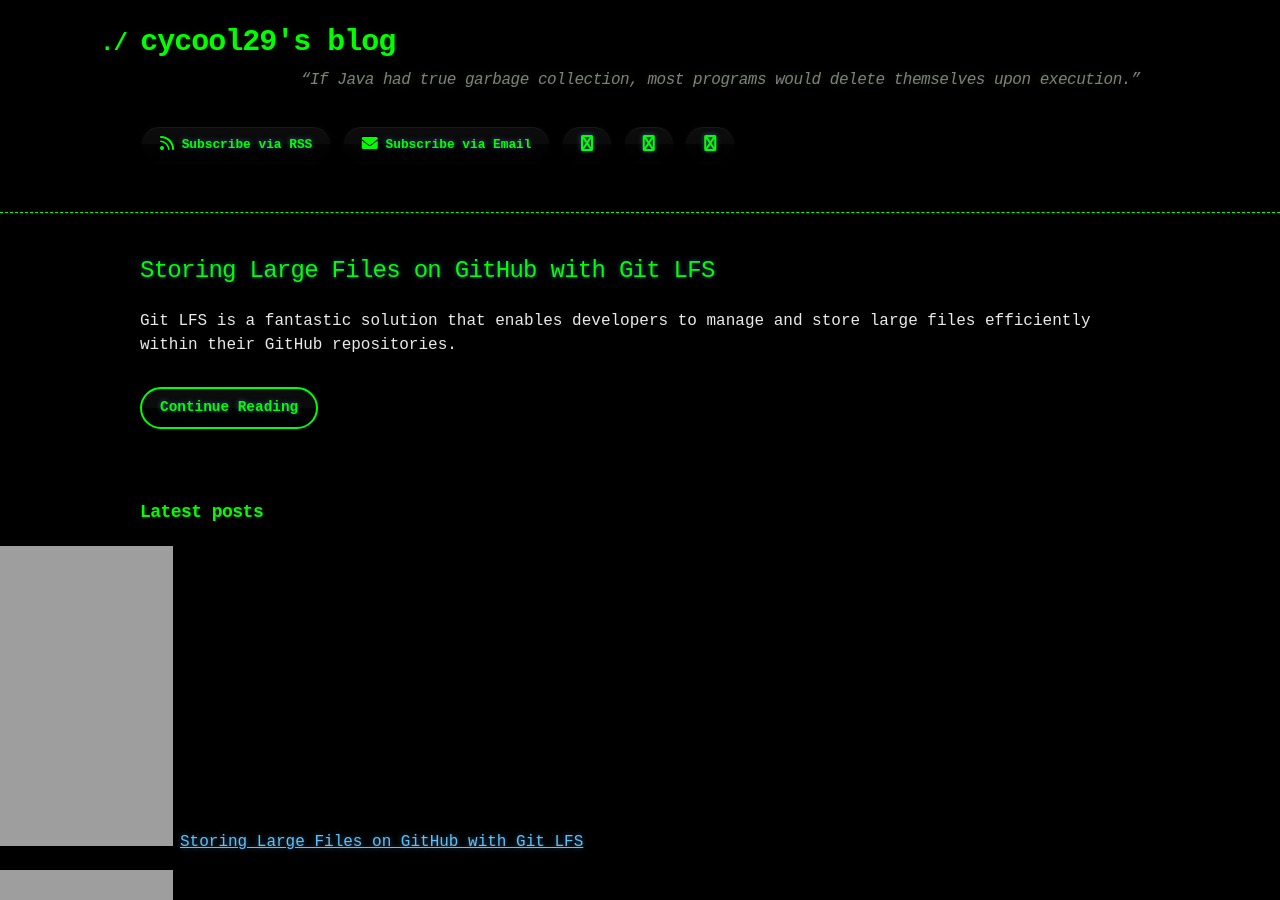
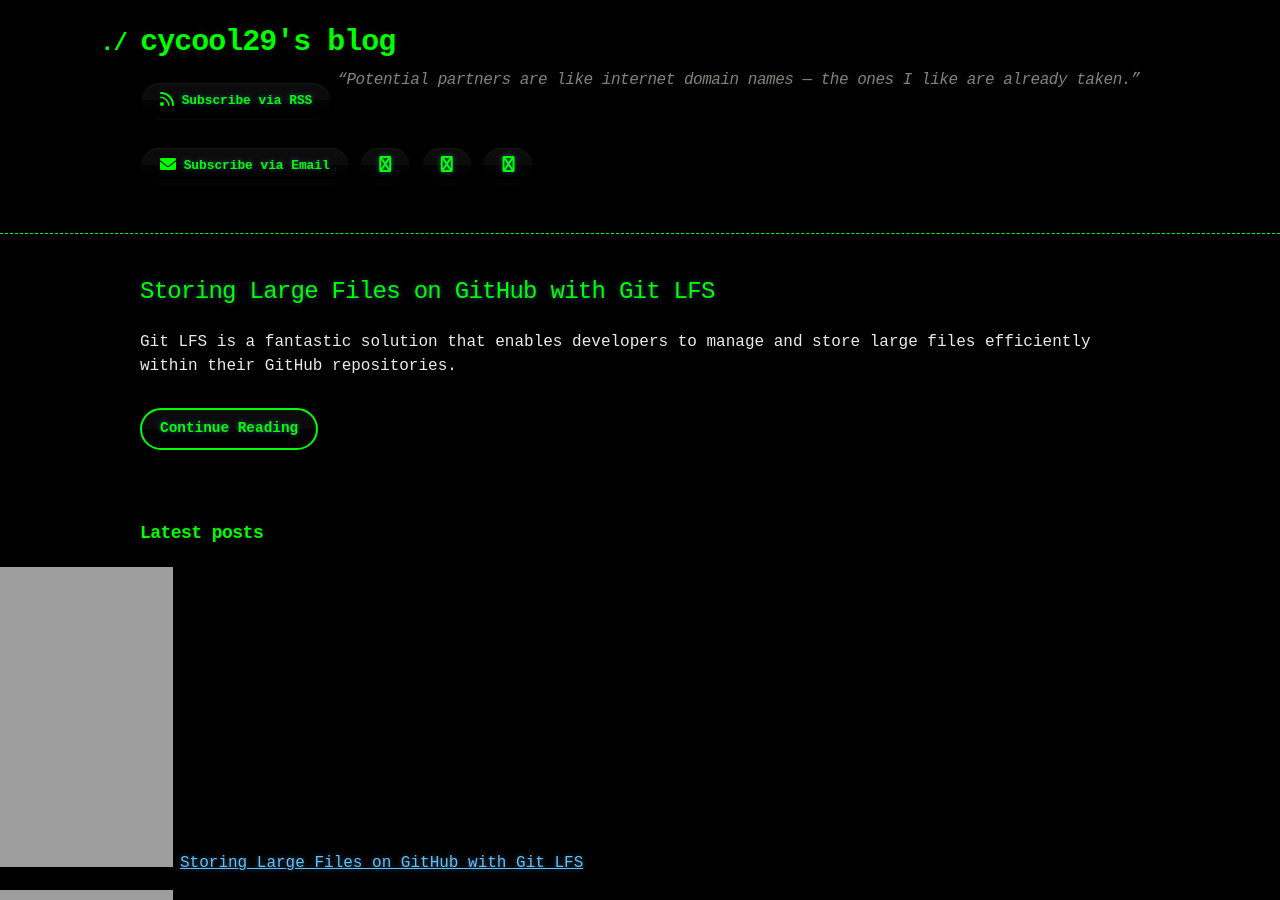
Before and after one commit to cycool29/cycool29.github.io, a Jekyll site: the page built from index.md, in a window 1280 px wide and 900 px high. Built offline with Jekyll 4.4.1, drawn with Linux system fonts in a browser that asks for light colours; a style sheet for code colours, icons or effects is not loaded.

Commit message:
Update quotes

```diff
--- a/_config.yml
+++ b/_config.yml
@@ -1,5 +1,5 @@
 title: cycool29's blog
-description: "“If Java had true garbage collection, most programs would delete themselves upon execution.” "
+description: "“Potential partners are like internet domain names — the ones I like are already taken.” "
 bio: A high school student. Intermediate in Python, Git, Bash. Learning JavaScript. He/Him. "
 author: cycool29
 url: https://cycool29.github.io
```
